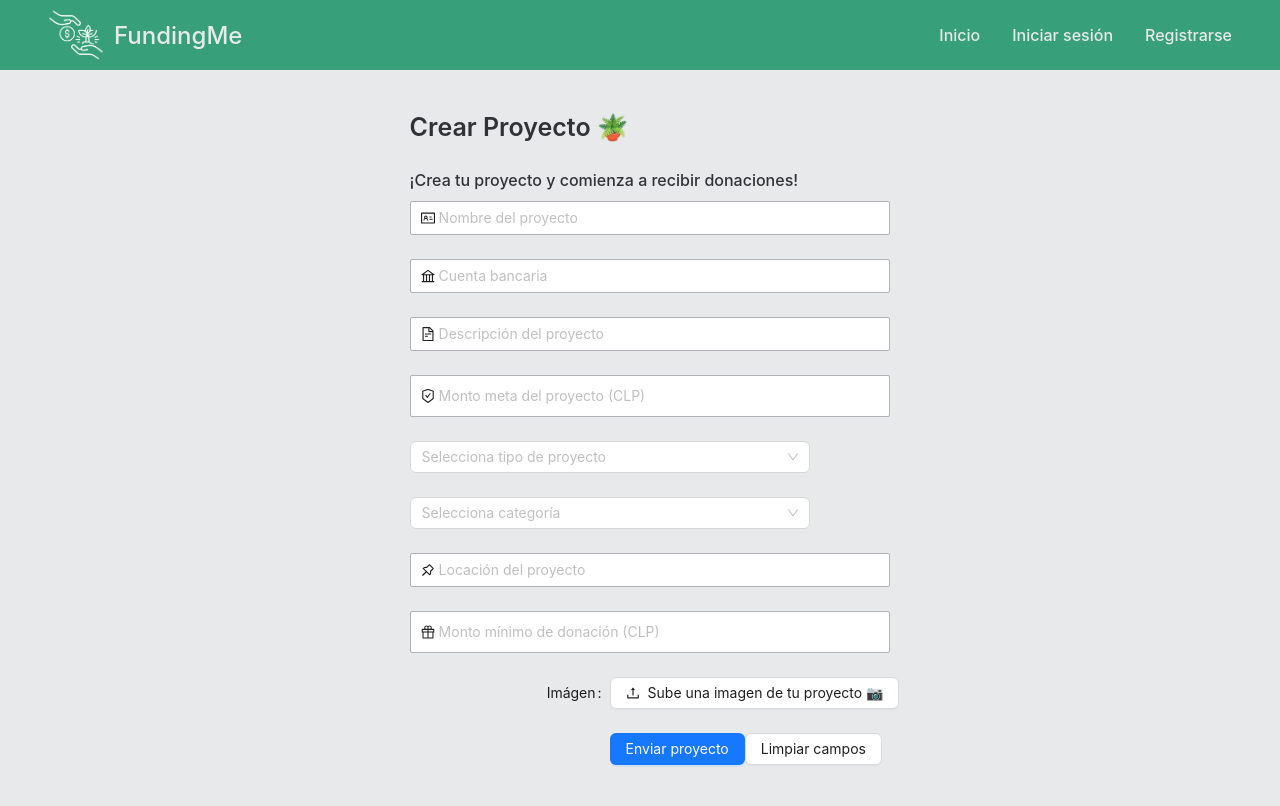
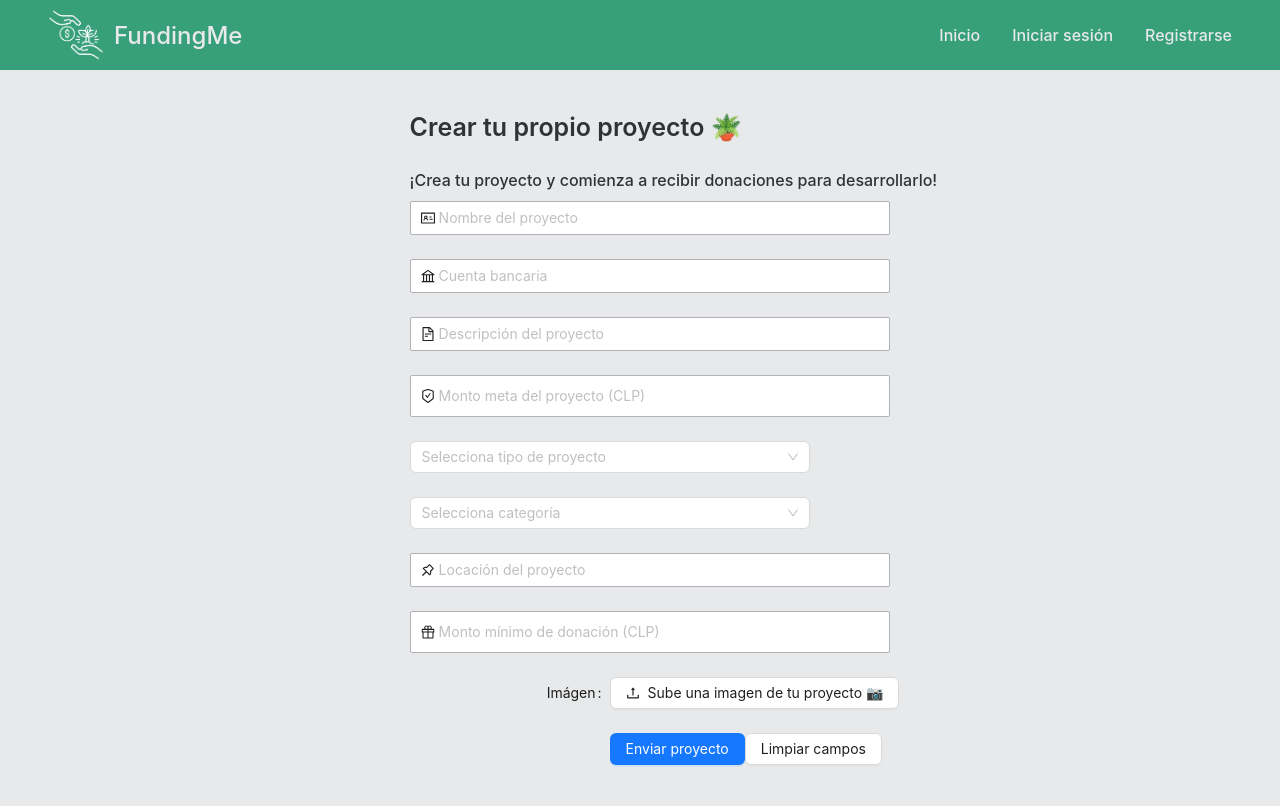
Before and after one commit to felipecs13/FundingMe, a React (Vite) app: page /new in a window 1280 px wide. Shown: the top 806 px of the page. Built offline with nearby package versions, Linux system fonts and the light colour scheme.

Commit message:
animation on form

```diff
--- a/src/views/NewProject.tsx
+++ b/src/views/NewProject.tsx
@@ -82,10 +82,16 @@ const FormProject = () => {
       <NavBar />
       <ImgFormContainer>
         <FormContainer>
-          <BoldText>Crear Proyecto 🪴</BoldText>
+          <motion.div initial={{ opacity: 0, y: 20 }} animate={{ opacity: 1, y : 0 }} transition={{ duration: 0.5, delay : 0.1 }}>
+            <BoldText>Crear tu propio proyecto 🪴</BoldText>
+          </motion.div>
+
+          <motion.div initial={{ opacity: 0, y: 20 }} animate={{ opacity: 1, y : 0 }} transition={{ duration: 0.5, delay : 0.2 }}>
             <SubText>
-            ¡Crea tu proyecto y comienza a recibir donaciones!
+              ¡Crea tu proyecto y comienza a recibir donaciones para desarrollarlo!
             </SubText>
+          </motion.div>
+
           <div className="Form">
             <Form
               form={form}
@@ -98,6 +104,7 @@ const FormProject = () => {
               // onFinishFailed={onFinishFailed}
               autoComplete="off"
             >
+              <motion.div initial={{ opacity: 0, y: 20 }} animate={{ opacity: 1, y : 0 }} transition={{ duration: 0.5, delay : 0.4 }}>
                 <Form.Item
                   name="name_project"
                   rules={[{ required: true, message: 'Ingresa el nombre de tu proyecto' }]}
@@ -107,7 +114,9 @@ const FormProject = () => {
                     prefix={<IdcardOutlined />}
                   />
                 </Form.Item>
+              </motion.div>
 
+              <motion.div initial={{ opacity: 0, y: 20 }} animate={{ opacity: 1, y : 0 }} transition={{ duration: 0.5, delay : 0.5 }}>
                 <Form.Item
                   name="bank_account"
                   rules={[{ required: true, message: 'Ingresa tu cuenta bancaria' }]}
@@ -117,7 +126,9 @@ const FormProject = () => {
                     prefix={<BankOutlined />}
                   />
                 </Form.Item>
+              </motion.div>
 
+              <motion.div initial={{ opacity: 0, y: 20 }} animate={{ opacity: 1, y : 0 }} transition={{ duration: 0.5, delay : 0.6 }}>
                 <Form.Item
                   name="description"
                   rules={[{ required: true, message: 'Ingresa la descripción de tu proyecto' }]}
@@ -127,7 +138,9 @@ const FormProject = () => {
                     prefix={<FileTextOutlined />}
                   />
                 </Form.Item>
+              </motion.div>
 
+              <motion.div initial={{ opacity: 0, y: 20 }} animate={{ opacity: 1, y : 0 }} transition={{ duration: 0.5, delay : 0.7 }}>
                 <Form.Item
                   name="goal_amount"
                   rules={[{ required: true, message: 'Ingresa el monto meta' }]}
@@ -137,7 +150,9 @@ const FormProject = () => {
                     prefix={<SafetyCertificateOutlined />}
                   />
                 </Form.Item>
+              </motion.div>
 
+              <motion.div initial={{ opacity: 0, y: 20 }} animate={{ opacity: 1, y : 0 }} transition={{ duration: 0.5, delay : 0.8 }}>
               <Form.Item
                 name="type_project"
                 rules={[{ required: true, message: 'Ingresa el tipo de proyecto' }]}
@@ -150,7 +165,9 @@ const FormProject = () => {
                   <StyledSelectOption value="PERSONAL">PERSONAL</StyledSelectOption>
                 </StyledSelect>
               </Form.Item>
+              </motion.div>
 
+              <motion.div initial={{ opacity: 0, y: 20 }} animate={{ opacity: 1, y : 0 }} transition={{ duration: 0.5, delay : 0.9 }}>
                 <Form.Item
                   name="category"
                   rules={[{ required: true, message: 'Ingresa una categoría' }]}
@@ -164,7 +181,9 @@ const FormProject = () => {
                     <StyledSelectOption value="ANIMALS">Animales</StyledSelectOption>
                   </StyledSelect>
                 </Form.Item>
+              </motion.div>
 
+              <motion.div initial={{ opacity: 0, y: 20 }} animate={{ opacity: 1, y : 0 }} transition={{ duration: 0.5, delay : 1 }}>
                 <Form.Item
                   name="location"
                   rules={[{ required: true, message: 'Ingresa la locación del proyecto' }]}
@@ -174,7 +193,9 @@ const FormProject = () => {
                     prefix={<PushpinOutlined />}
                   />
                 </Form.Item>
+              </motion.div>
 
+              <motion.div initial={{ opacity: 0, y: 20 }} animate={{ opacity: 1, y : 0 }} transition={{ duration: 0.5, delay : 1.1 }}>
                 <Form.Item
                   name="minimum_donation"
                   rules={[{ required: true, message: 'Ingresa un monto mínimo de donación' }]}
@@ -192,7 +213,9 @@ const FormProject = () => {
                     <Button icon={<UploadOutlined />}>Sube una imagen de tu proyecto 📷 </Button>
                   </Upload>
                 </Form.Item>
+              </motion.div>
 
+              <motion.div initial={{ opacity: 0, y: 20 }} animate={{ opacity: 1, y : 0 }} transition={{ duration: 0.5, delay : 1.2 }}>
                 <Form.Item wrapperCol={{ offset: 8, span: 16 }}>
                   <Button
                     type="primary"
@@ -207,6 +230,7 @@ const FormProject = () => {
                     Limpiar campos
                   </Button>
                 </Form.Item>
+              </motion.div>
             </Form>
           </div>
         </FormContainer>
```
Lines whose indentation alone changed are shown as unchanged.
